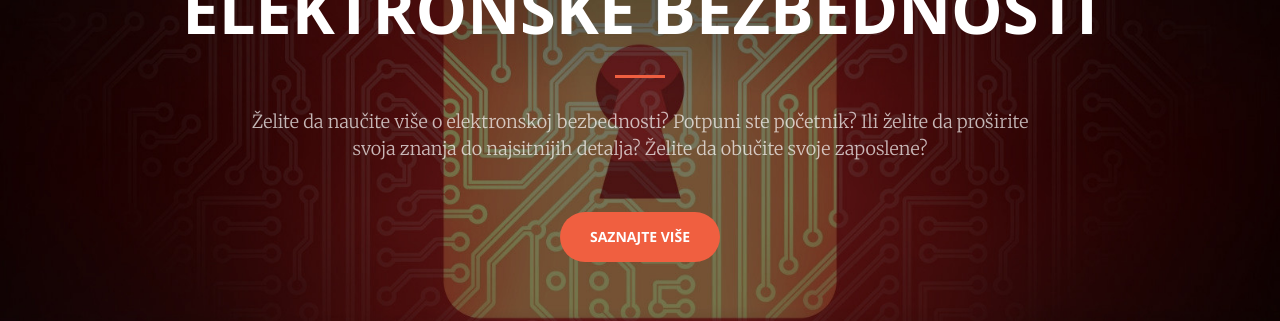
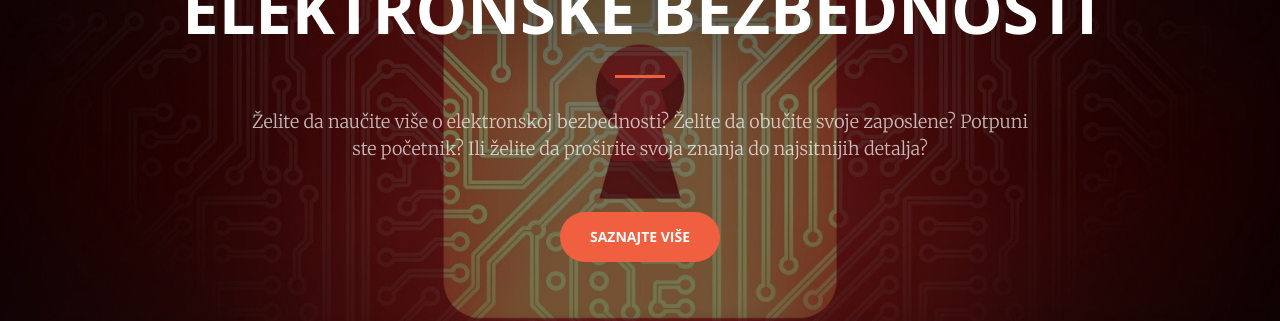
Before and after one commit to FAMSEC/famsec.github.io, a Jekyll site: the page built from index.html, in a window 1280 px wide and 900 px high. Shown: the part 368-689 px from the top of the window. Built offline with Jekyll 4.4.1, drawn with Linux system fonts in a browser that asks for light colours.

```diff
--- a/_includes/header.html
+++ b/_includes/header.html
@@ -3,7 +3,7 @@
         <div class="header-content-inner">
             <h1>FAMSEC - Kursevi elektronske bezbednosti</h1>
             <hr>
-            <p>Želite da naučite više o elektronskoj bezbednosti? Potpuni ste početnik? Ili želite da proširite svoja znanja do najsitnijih detalja? Želite da obučite svoje zaposlene?</p>
+            <p>Želite da naučite više o elektronskoj bezbednosti? Želite da obučite svoje zaposlene? Potpuni ste početnik? Ili želite da proširite svoja znanja do najsitnijih detalja?</p>
             <a href="#services" class="btn btn-primary btn-xl page-scroll">Saznajte više</a>
         </div>
     </div>
```
